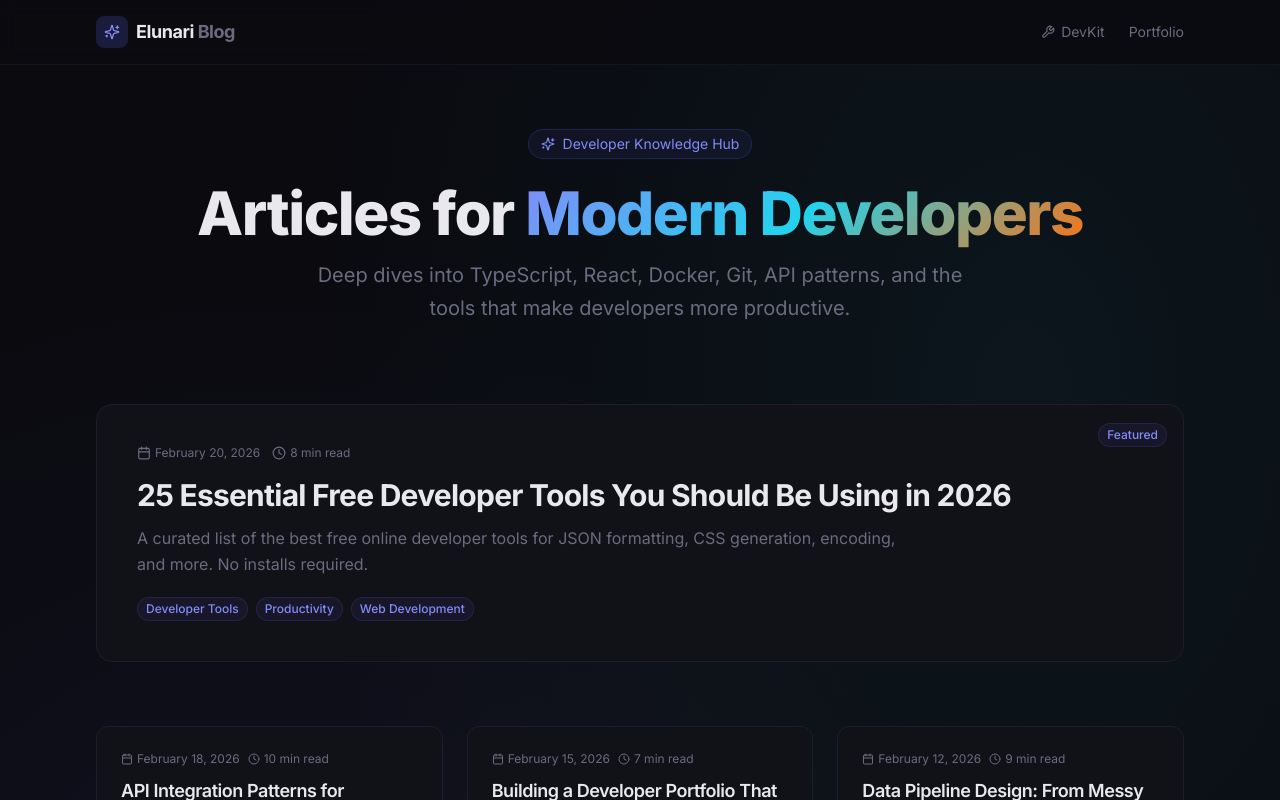
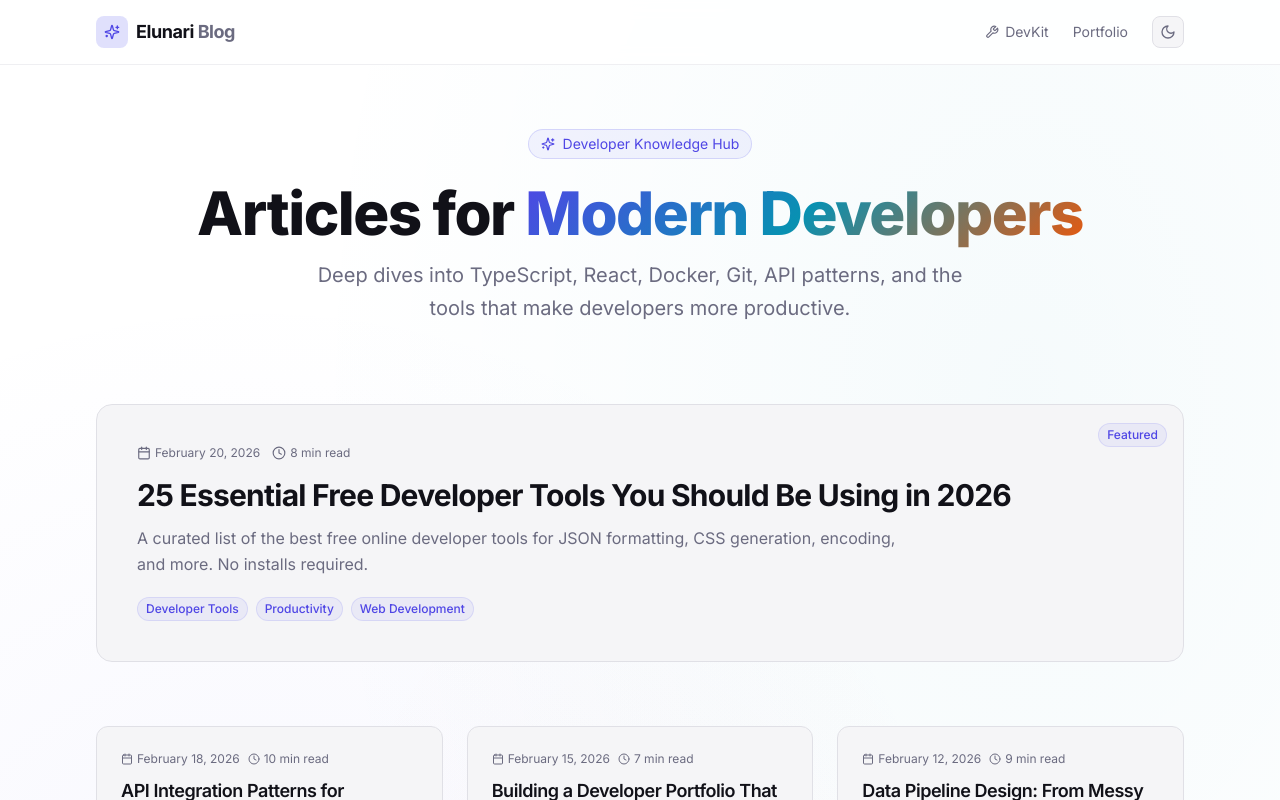
Before and after one commit to markkennethbadilla/blog, a Next.js app: page / in a window 1280 px wide. Shown: the top 800 px of the page. Built offline with nearby package versions, Linux system fonts and the light colour scheme.

Commit message:
Add dark/light mode toggle with system preference support

```diff
--- a/app/[slug]/ArticlePage.tsx
+++ b/app/[slug]/ArticlePage.tsx
@@ -12,6 +12,7 @@ import {
   Sparkles,
 } from "lucide-react"
 import type { Article } from "@/lib/articles"
+import ThemeToggle from "@/components/ThemeToggle"
 
 interface ArticlePageProps {
   article: Article
@@ -73,6 +74,7 @@ export default function ArticlePage({ article, related }: ArticlePageProps) {
               <Wrench className="w-3.5 h-3.5" />
               DevKit
             </a>
+            <ThemeToggle />
           </nav>
         </div>
       </header>
--- a/app/globals.css
+++ b/app/globals.css
@@ -1,6 +1,26 @@
 @import "tailwindcss";
 
 @theme {
+  --color-background: #ffffff;
+  --color-foreground: #111118;
+  --color-card: #f5f5f7;
+  --color-card-hover: #eeeef0;
+  --color-border: #e0e0e6;
+  --color-border-hover: #d0d0da;
+  --color-muted: #6b6b80;
+  --color-accent: #6366f1;
+  --color-accent-light: #4f46e5;
+  --color-accent-subtle: rgba(99, 102, 241, 0.08);
+  --color-cyan: #0891b2;
+  --color-orange: #ea580c;
+  --color-content-text: rgba(17, 17, 24, 0.78);
+  --color-pre-bg: #f5f5f7;
+  --color-pre-text: rgba(17, 17, 24, 0.88);
+  --font-sans: "Inter", "Geist", system-ui, -apple-system, sans-serif;
+  --font-mono: "Geist Mono", "JetBrains Mono", "Fira Code", monospace;
+}
+
+.dark {
   --color-background: #0a0a0f;
   --color-foreground: #e8e8ed;
   --color-card: #111118;
@@ -13,8 +33,9 @@
   --color-accent-subtle: rgba(99, 102, 241, 0.08);
   --color-cyan: #22d3ee;
   --color-orange: #f97316;
-  --font-sans: "Inter", "Geist", system-ui, -apple-system, sans-serif;
-  --font-mono: "Geist Mono", "JetBrains Mono", "Fira Code", monospace;
+  --color-content-text: rgba(232, 232, 237, 0.82);
+  --color-pre-bg: #0d0d14;
+  --color-pre-text: rgba(232, 232, 237, 0.9);
 }
 
 html {
@@ -55,6 +76,12 @@ body {
 /* Animated gradient mesh background */
 .gradient-mesh {
   background:
+    radial-gradient(ellipse at 20% 50%, rgba(99, 102, 241, 0.05) 0%, transparent 50%),
+    radial-gradient(ellipse at 80% 20%, rgba(8, 145, 178, 0.04) 0%, transparent 50%),
+    radial-gradient(ellipse at 50% 80%, rgba(234, 88, 12, 0.03) 0%, transparent 50%);
+}
+.dark .gradient-mesh {
+  background:
     radial-gradient(ellipse at 20% 50%, rgba(99, 102, 241, 0.08) 0%, transparent 50%),
     radial-gradient(ellipse at 80% 20%, rgba(34, 211, 238, 0.06) 0%, transparent 50%),
     radial-gradient(ellipse at 50% 80%, rgba(249, 115, 22, 0.04) 0%, transparent 50%);
@@ -75,8 +102,11 @@ body {
 }
 .card-glow:hover {
   border-color: var(--color-border-hover);
+  box-shadow: 0 0 40px rgba(99, 102, 241, 0.04), 0 8px 32px rgba(0, 0, 0, 0.08);
+  transform: translateY(-2px);
+}
+.dark .card-glow:hover {
   box-shadow: 0 0 40px rgba(99, 102, 241, 0.06), 0 8px 32px rgba(0, 0, 0, 0.3);
-  transform: translateY(-2px);
 }
 
 /* Fade in animation */
@@ -110,6 +140,9 @@ body {
   color: var(--color-accent-light);
   border: 1px solid rgba(99, 102, 241, 0.15);
 }
+.dark .tag-pill {
+  border-color: rgba(99, 102, 241, 0.15);
+}
 
 /* Article content styles */
 .article-content h2 {
@@ -131,7 +164,7 @@ body {
 }
 .article-content p {
   line-height: 1.75;
-  color: rgba(232, 232, 237, 0.82);
+  color: var(--color-content-text);
   margin-bottom: 1rem;
 }
 .article-content ul, .article-content ol {
@@ -142,7 +175,7 @@ body {
 .article-content ul { list-style-type: disc; }
 .article-content ol { list-style-type: decimal; }
 .article-content li {
-  color: rgba(232, 232, 237, 0.82);
+  color: var(--color-content-text);
   margin-bottom: 0.375rem;
 }
 .article-content a {
@@ -163,7 +196,7 @@ body {
   border-radius: 0.25rem;
 }
 .article-content pre {
-  background: #0d0d14;
+  background: var(--color-pre-bg);
   border: 1px solid var(--color-border);
   border-radius: 0.75rem;
   padding: 1.25rem;
@@ -172,7 +205,7 @@ body {
 }
 .article-content pre code {
   background: transparent;
-  color: rgba(232, 232, 237, 0.9);
+  color: var(--color-pre-text);
   padding: 0;
   font-size: 0.8125rem;
   line-height: 1.7;
--- a/app/layout.tsx
+++ b/app/layout.tsx
@@ -49,8 +49,8 @@ export default function RootLayout({
       <body className="font-sans antialiased">
         <ThemeProvider
           attribute="class"
-          defaultTheme="dark"
-          forcedTheme="dark"
+          defaultTheme="system"
+          enableSystem
           disableTransitionOnChange
         >
           {children}
--- a/app/page.tsx
+++ b/app/page.tsx
@@ -9,6 +9,7 @@ import {
   Sparkles,
 } from "lucide-react"
 import type { Metadata } from "next"
+import ThemeToggle from "@/components/ThemeToggle"
 
 export const metadata: Metadata = {
   title: "Elunari Blog | Developer Articles & Guides",
@@ -58,6 +59,7 @@ export default function HomePage() {
             >
               Portfolio
             </a>
+            <ThemeToggle />
           </nav>
         </div>
       </header>
--- /dev/null
+++ b/components/ThemeToggle.tsx
@@ -0,0 +1,34 @@
+"use client"
+
+import { useTheme } from "next-themes"
+import { useEffect, useState } from "react"
+import { Sun, Moon } from "lucide-react"
+
+export default function ThemeToggle() {
+  const { theme, setTheme } = useTheme()
+  const [mounted, setMounted] = useState(false)
+
+  useEffect(() => setMounted(true), [])
+
+  if (!mounted) {
+    return (
+      <button className="w-8 h-8 rounded-lg flex items-center justify-center" aria-label="Toggle theme">
+        <div className="w-4 h-4" />
+      </button>
+    )
+  }
+
+  return (
+    <button
+      onClick={() => setTheme(theme === "dark" ? "light" : "dark")}
+      className="w-8 h-8 rounded-lg bg-card hover:bg-card-hover border border-border flex items-center justify-center transition-colors cursor-pointer"
+      aria-label="Toggle theme"
+    >
+      {theme === "dark" ? (
+        <Sun className="w-4 h-4 text-muted hover:text-foreground" />
+      ) : (
+        <Moon className="w-4 h-4 text-muted hover:text-foreground" />
+      )}
+    </button>
+  )
+}
```
